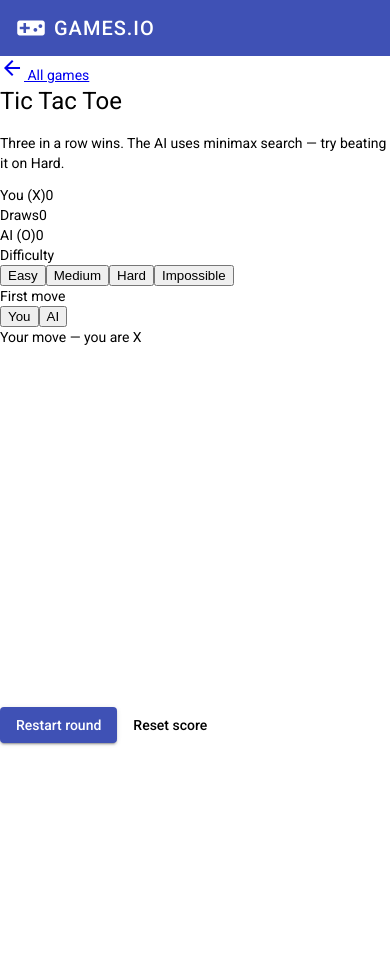
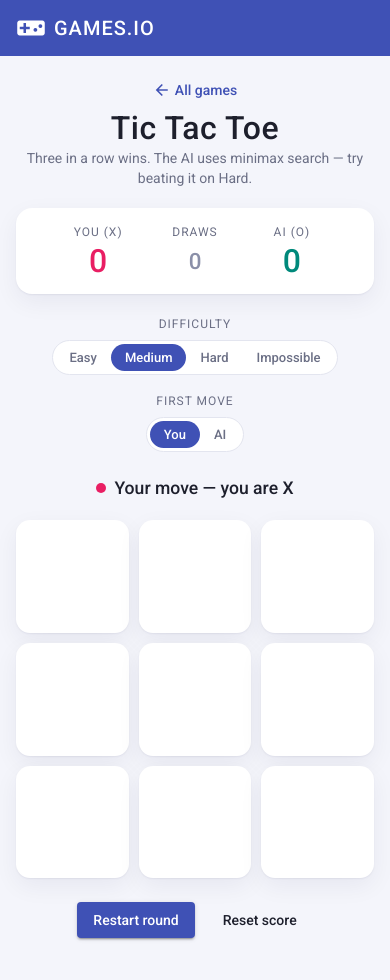
Before and after one commit to meetanubhav/game-app, an Angular app: page /tic-tac-toe in a window 390 px wide. Shown: the top 980 px of the page. Before the commit the page ends 844 px from the top, so only its background shows below. Built offline with nearby package versions, Linux system fonts and the light colour scheme.

Commit message:
Shared responsive styles and design tokens

```diff
--- a/src/styles.css
+++ b/src/styles.css
@@ -1,23 +1,96 @@
-/* You can add global styles to this file, and also import other style files */
+/* Global styles and shared game UI */
+:root {
+  --bg: #f4f5fb;
+  --surface: #ffffff;
+  --text: #1d1f2c;
+  --muted: #6b6f85;
+  --border: #e3e5ef;
+  --primary: #3f51b5;
+  --primary-soft: #e8eaf6;
+  --you: #e91e63;
+  --you-soft: #fde4ee;
+  --ai: #00897b;
+  --ai-soft: #dff3f0;
+  --draw: #8a8fa8;
+  --radius: 16px;
+  --shadow: 0 1px 2px rgba(20, 23, 60, .06), 0 8px 24px rgba(20, 23, 60, .06);
+}
 
 html, body { height: 100%; }
-body { margin: 0; font-family: Roboto, "Helvetica Neue", sans-serif; }
-/* Rules for sizing the icon. */
-.material-icons.md-18 { font-size: 18px; }
-.material-icons.md-24 { font-size: 24px; }
-.material-icons.md-36 { font-size: 36px; }
-.material-icons.md-48 { font-size: 48px; }
+body {
+  margin: 0;
+  font-family: Roboto, "Helvetica Neue", sans-serif;
+  background: var(--bg);
+  color: var(--text);
+}
 
-/* Rules for using icons as black on a light background. */
-.material-icons.md-dark { color: rgba(0, 0, 0, 0.54); }
-.material-icons.md-dark.md-inactive { color: rgba(0, 0, 0, 0.26); }
+/* Page layout shared by the game screens */
+.page {
+  max-width: 720px;
+  margin: 0 auto;
+  padding: 24px 16px 48px;
+  box-sizing: border-box;
+}
+.page-header { text-align: center; margin-bottom: 20px; }
+.page-header h1 { font-size: 2rem; font-weight: 500; margin: 8px 0 4px; letter-spacing: .5px; }
+.page-header .subtitle { color: var(--muted); margin: 0; }
+.back {
+  display: inline-flex; align-items: center; gap: 4px;
+  color: var(--primary); text-decoration: none; font-weight: 500; font-size: 14px;
+}
+.back .material-icons { font-size: 18px; }
 
-/* Rules for using icons as white on a dark background. */
-.material-icons.md-light { color: rgba(255, 255, 255, 1); }
-.material-icons.md-light.md-inactive { color: rgba(255, 255, 255, 0.3); }
-.mr-1{
-    margin-right: 1em;
+/* Scoreboard */
+.scoreboard {
+  display: grid;
+  grid-template-columns: 1fr auto 1fr;
+  gap: 12px;
+  background: var(--surface);
+  border-radius: var(--radius);
+  box-shadow: var(--shadow);
+  padding: 14px 20px;
+  margin-bottom: 20px;
 }
-.mt-3{
-    margin-top: 3em;
+.score-item { display: flex; flex-direction: column; align-items: center; }
+.score-item .label { font-size: 12px; text-transform: uppercase; letter-spacing: 1px; color: var(--muted); }
+.score-item .value { font-size: 2rem; font-weight: 500; line-height: 1.2; }
+.score-item.you .value { color: var(--you); }
+.score-item.ai .value { color: var(--ai); }
+.score-item.draw .value { color: var(--draw); font-size: 1.4rem; margin-top: 6px; }
+
+/* Segmented controls */
+.controls {
+  display: flex; flex-wrap: wrap; justify-content: center; gap: 16px 28px;
+  margin-bottom: 20px;
 }
+.control-group { display: flex; flex-direction: column; align-items: center; gap: 6px; }
+.control-label { font-size: 12px; text-transform: uppercase; letter-spacing: 1px; color: var(--muted); }
+.segmented {
+  display: inline-flex; background: var(--surface); border: 1px solid var(--border);
+  border-radius: 999px; padding: 3px;
+}
+.segmented button {
+  border: 0; background: transparent; color: var(--muted);
+  padding: 6px 14px; border-radius: 999px; cursor: pointer;
+  font: 500 13px Roboto, sans-serif; transition: background .15s, color .15s;
+}
+.segmented button:hover { color: var(--text); }
+.segmented button.active { background: var(--primary); color: #fff; }
+
+/* Status pill */
+.status {
+  display: flex; align-items: center; justify-content: center; gap: 8px;
+  font-size: 1.1rem; font-weight: 500; min-height: 32px; margin-bottom: 16px;
+}
+.status .dot { width: 10px; height: 10px; border-radius: 50%; background: var(--draw); }
+.status.human .dot { background: var(--you); }
+.status.ai .dot { background: var(--ai); animation: pulse 1s infinite ease-in-out; }
+
+.actions { display: flex; justify-content: center; gap: 12px; margin-top: 24px; flex-wrap: wrap; }
+
+@keyframes pulse { 0%, 100% { opacity: .3; transform: scale(.8); } 50% { opacity: 1; transform: scale(1.1); } }
+@keyframes pop { 0% { transform: scale(.4); opacity: 0; } 70% { transform: scale(1.1); } 100% { transform: scale(1); opacity: 1; } }
+
+@media (prefers-reduced-motion: reduce) {
+  *, *::before, *::after { animation: none !important; transition: none !important; }
+}
```
